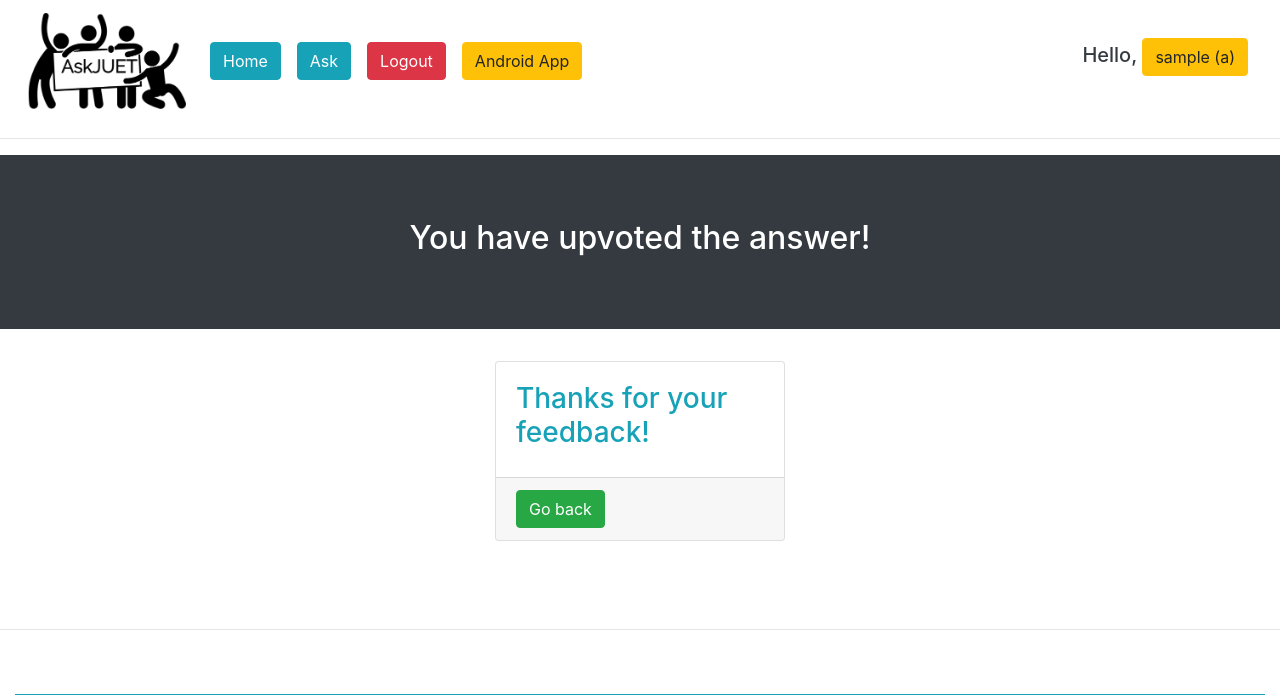
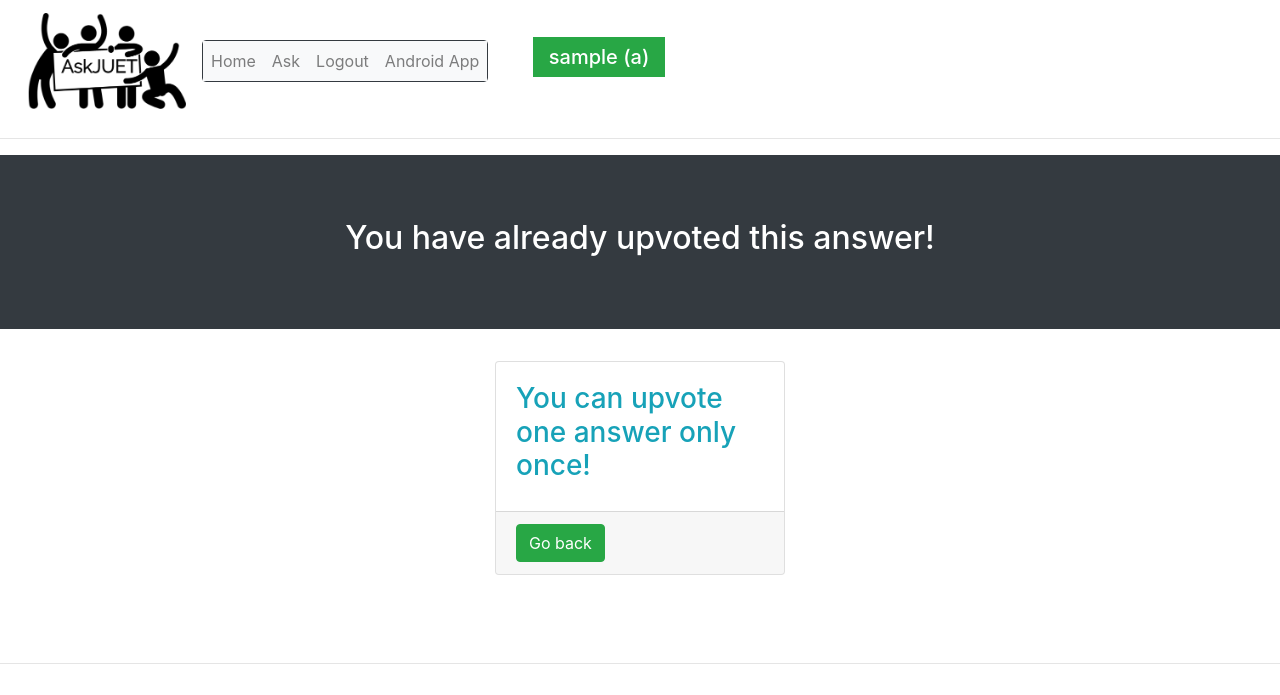
Before and after one commit to richeshgupta/JUETForum, a Django app: page /forum/upvote/1/ in a window 1280 px wide. Shown: the top 695 px of the page. Run offline with Django 3.2, Linux system fonts and the light colour scheme; a user stored in the database is signed in; tables that the repository leaves empty hold one stand-in row (values such as "Sample post"); some libraries are stand-ins or nearby versions.

Commit message:
Upvoting multiple times fixed

```diff
--- a/JUETForum/urls.py
+++ b/JUETForum/urls.py
@@ -9,7 +9,7 @@ from django.conf.urls.static import static
 from main.views import index_forum
 urlpatterns = [
     path('admin/', admin.site.urls),
-    path('',menu,name='menu'),
+    path('',index_forum.as_view(),name='menu'),
     path('home/',index_forum.as_view(),name='home'),
     path('login/',auth_views.LoginView.as_view(template_name='users/login.html'),name='login'),
     path('logout/',auth_views.LogoutView.as_view(template_name='users/logout.html'),name='logout'),
--- a/main/models.py
+++ b/main/models.py
@@ -30,6 +30,7 @@ class answer(models.Model):
 	url_a = models.URLField(max_length=100,blank = True,verbose_name='URL reference')
 	ques = models.ForeignKey(question,on_delete=models.CASCADE,verbose_name='Select Question')
 	upvotes = models.IntegerField(default = 0)
+	upvoted_by = models.ManyToManyField(User,related_name='upvoters')
 	views = models.PositiveIntegerField(default=0)
 	def __str__(self):
 		return self.notice_a
--- /dev/null
+++ b/main/templates/main/already-upvoted.html
@@ -0,0 +1,20 @@
+{% extends 'main/nav.html' %}
+{% block title %}
+<title>Already Upvoted!</title>
+{% endblock title %}
+{% block content %}
+	<div class="jumbotron jumbotron-fluid bg-dark text-white text-center">
+		<h2>You have already upvoted this answer!</h2>
+	</div>
+	<div class='col-md-3 mx-auto'>
+
+	<div class='card'>
+		<div class='card-body'>
+			<h3 class='text text-info'>You can upvote one answer only once!</h3>
+		</div>
+		<div class='card-footer'>
+			<a href='{{ request.META.HTTP_REFERER }}' class='btn btn-success'>Go back</a>
+		</div>
+	</div>
+	</div>
+{% endblock content %}
--- a/main/templates/main/nav.html
+++ b/main/templates/main/nav.html
@@ -14,42 +14,46 @@
   </body>
 
   	<!-- NAVBAR -->
-  	<nav class="navbar position-fixed-top navbar-light navbar-expand-lg">
+  	<nav class="navbar navbar-light navbar-expand-lg">
   <a class="navbar-brand" href="{% url 'menu' %}"><img src='{% static "logo.png" %}' class='d-inline-block align-top' width='170px'></a>
   <button class="navbar-toggler" type="button" data-toggle="collapse" data-target="#navbarSupportedContent" aria-controls="navbarSupportedContent" aria-expanded="false" aria-label="Toggle navigation">
     <span class="navbar-toggler-icon"></span>
   </button>
-
+<div class='border border-dark rounded'>
   <div class="collapse navbar-collapse" id="navbarSupportedContent">
     <ul class="navbar-nav mr-auto">
       <li class="nav-item">
-        <a class="btn btn-info mx-2" href="{% url 'home' %}">Home <span class="sr-only">(current)</span></a>
+        <a class="nav-link btn-light" href="{% url 'home' %}">Home <span class="sr-only">(current)</span></a>
       </li>
       <li class='nav-item'>
-      	<a class='btn btn-info mx-2' href='{% url "write" %}'>Ask</a>
+      	<a class='nav-link btn-light' href='{% url "write" %}'>Ask</a>
       </li>
       {% if user.is_authenticated %}
       	<li class='nav-item'>
-      		<a class='btn btn-danger mx-2' href='{% url "logout" %}'>Logout</a>
+      		<a class='nav-link btn-light' href='{% url "logout" %}'>Logout</a>
       	</li>
       {% else %}
       	<li class='nav-item'>
-      		<a class='btn btn-success mx-2' href='{% url "login" %}'>Login</a>
+      		<a class='nav-link btn-light' href='{% url "login" %}'>Login</a>
       	</li>
       	<li class='nav-item'>
-      		<a class="btn btn-success mx-2" href='{% url "signup" %}'>Signup</a>
+      		<a class="nav-link btn-light" href='{% url "signup" %}'>Signup</a>
       	</li>
       {% endif %}
       <li class='nav-item float-right'>
-        <a class='btn btn-warning mx-2 ' href='{% static "AskJUET.apk" %}'>Android App</a>
+        <a class='nav-link btn-light' href='{% static "AskJUET.apk" %}'>Android App</a>
       </li>
     </ul>
-    {% if user.is_authenticated %}
-    <h5 class='text text-dark mr-3'>
-      Hello, <a class='btn btn-warning' href='{% url "profile" request.user.id %}'>{{ request.user }}{% if request.user.is_staff %} (a) {% endif %}</a>
+
+  </div>
+</div>
+<div class='col-md-2 float-right'>
+  {% if user.is_authenticated %}
+    <h5 class='text text-dark mr-3 float-right'>
+      <a class='nav-link btn-success' href='{% url "profile" request.user.id %}'>{{ request.user }}{% if request.user.is_staff %} (a) {% endif %}</a>
     </h5>
-    {% endif %}
-  </div>
+  {% endif %}
+</div>
 </nav><!-- nav bar finished -->
 
   <hr>
--- a/main/views.py
+++ b/main/views.py
@@ -71,7 +71,7 @@ class AnswerDelete(LoginRequiredMixin,UserPassesTestMixin,DeleteView):
 
 class QuestionUpdate(LoginRequiredMixin,UserPassesTestMixin,UpdateView):
 	model = question
-	fields= ['title_q','notice_q','ques','date_q','url_q','tag1_q','tag2_q',]
+	fields= ['title_q','notice_q','date_q','url_q','tag1_q','tag2_q',]
 	context_object_name = 'form'
 	def form_valid(self,questionForm):
 		questionForm.instance.author_q = self.request.user
@@ -100,9 +100,14 @@ class AnswerUpdate(LoginRequiredMixin,UserPassesTestMixin,UpdateView):
 @login_required
 def upvotes(request,pk):
 	query = answer.objects.get(id = pk)
-	query.upvotes+=1;
-	query.save();
-	return render(request,"main/upvoted.html",{})
+	k = query.upvoted_by.all()
+	if request.user not in k:
+		query.upvotes+=1;
+		query.save();
+		query.upvoted_by.add(request.user)
+		return render(request,"main/upvoted.html",{})
+	else:
+		return render(request,"main/already-upvoted.html",{})
 @login_required
 def downvotes(request,pk):
 	query = answer.objects.get(id = pk)
```
Also changed, not shown: users/templates/users/initial.html (+10 -2 lines), main/migrations/0003_answer_upvoted_by.py (added).
